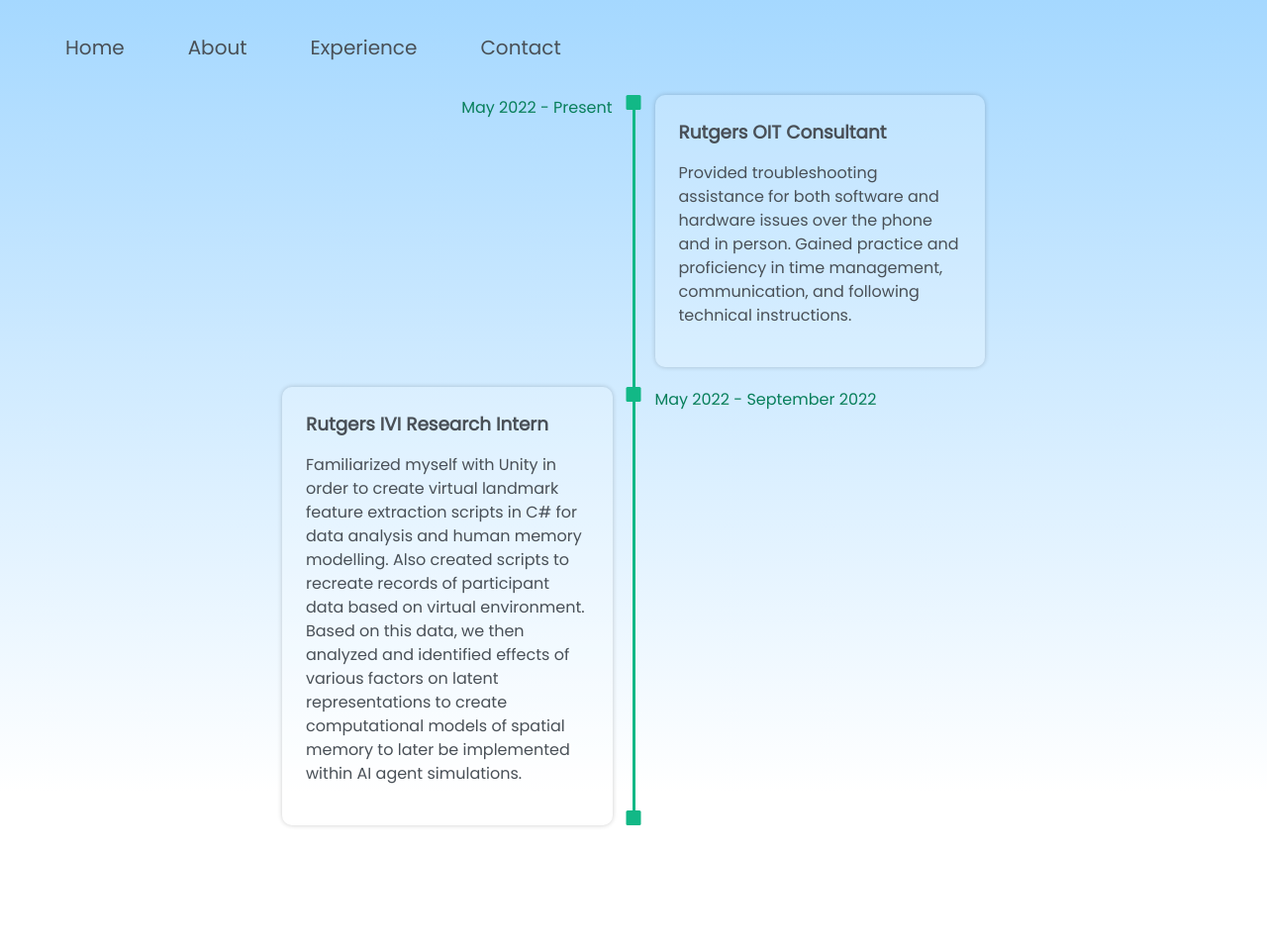
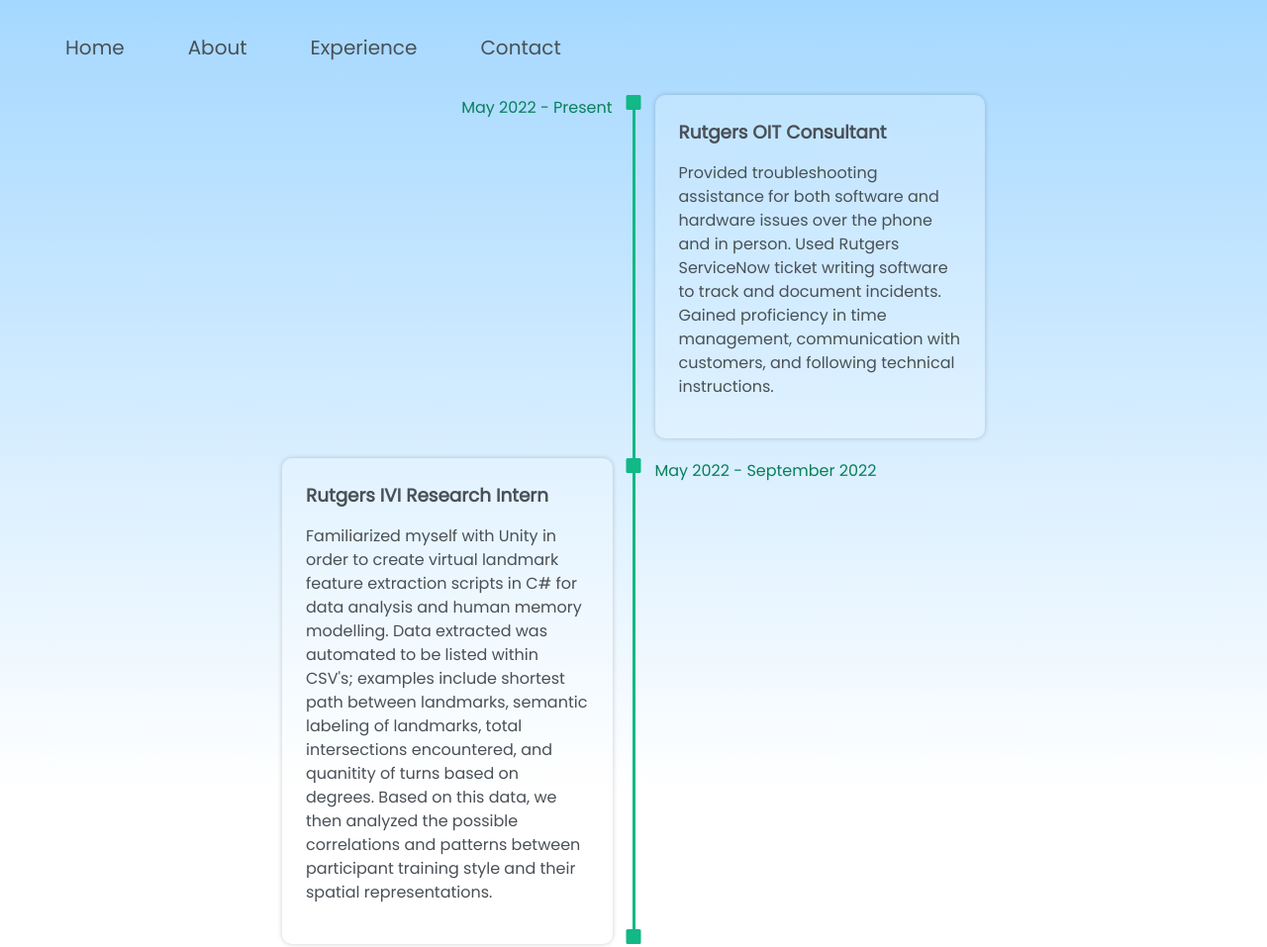
Before and after one commit to SpencerTong/portfolio_website_old, a plain HTML site: page docs/experience.html in a window 1280 px wide. Shown: the whole page at 99% size. Before the commit the page ends 859 px from the top, so only its background shows below. Drawn offline with Linux system fonts and the light colour scheme; a web font is replaced by a local one.

Commit message:
modified descriptions

```diff
--- a/docs/experience.html
+++ b/docs/experience.html
@@ -47,8 +47,8 @@
           <h3 class="timeline_title">Rutgers OIT Consultant</h3>
           <p class="timeline_paragraph">
             Provided troubleshooting assistance for both software and hardware
-            issues over the phone and in person. Gained practice and proficiency
-            in time management, communication, and following technical
+            issues over the phone and in person. Used Rutgers ServiceNow ticket writing software to track and document incidents.
+            Gained proficiency in time management, communication with customers, and following technical
             instructions.
           </p>
         </div>
@@ -59,11 +59,11 @@
           <p class="timeline_paragraph">
             Familiarized myself with Unity in order to create virtual landmark
             feature extraction scripts in C# for data analysis and human memory
-            modelling. Also created scripts to recreate records of participant
-            data based on virtual environment. Based on this data, we then
-            analyzed and identified effects of various factors on latent
-            representations to create computational models of spatial memory to
-            later be implemented within AI agent simulations.
+            modelling. Data extracted was automated to be listed within CSV's;
+            examples include shortest path between landmarks, semantic labeling of landmarks,
+            total intersections encountered, and quanitity of turns based on degrees.
+            Based on this data, we then analyzed the possible correlations and patterns
+            between participant training style and their spatial representations.
           </p>
         </div>
         <div class="timeline_middle">
```
Also changed, not shown: docs/about.html (+5 -5 lines), docs/contact.css (+9 -0 lines), docs/contact.html (+1 -1 lines).
